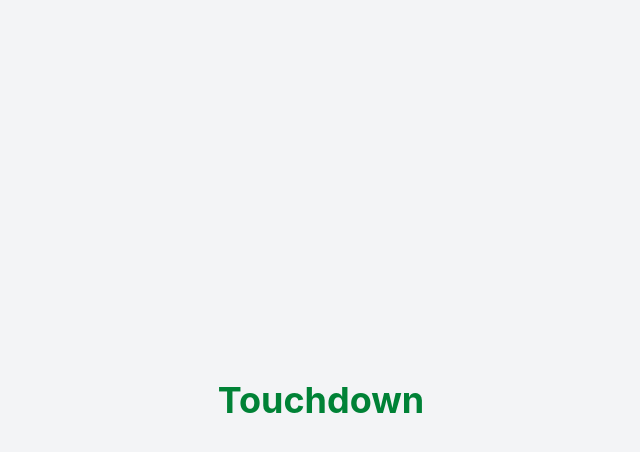
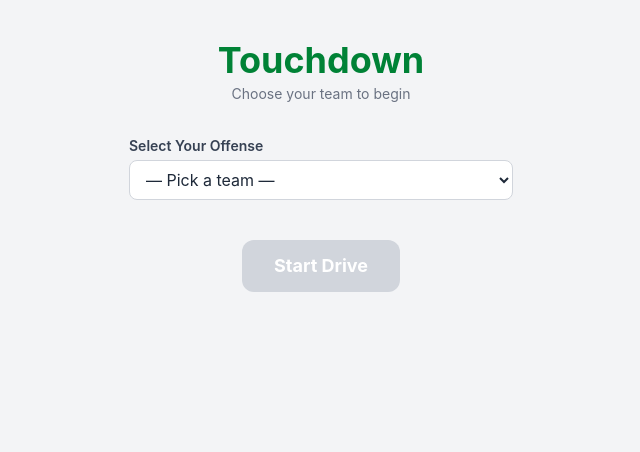
Before and after one commit to TwoEyedHuman/touchdown, a React (Vite) app: page / in a window 1280 px wide. Shown: the top 452 px of the page, without its empty margins (319-959 px from the left). Built offline with nearby package versions, Linux system fonts and the light colour scheme.

Commit message:
feat: implement story 3.1 — team selector screen

```diff
--- a/src/App.jsx
+++ b/src/App.jsx
@@ -1,7 +1,30 @@
+import { useState } from 'react'
+import { TeamSelector } from './components/TeamSelector.jsx'
+
 function App() {
+  const [screen, setScreen] = useState('team-select')
+  const [offenseTeam, setOffenseTeam] = useState(null)
+  const [defenseTeam, setDefenseTeam] = useState(null)
+
+  function handleStart(offense, defense) {
+    setOffenseTeam(offense)
+    setDefenseTeam(defense)
+    setScreen('game')
+  }
+
+  if (screen === 'team-select') {
+    return <TeamSelector onStart={handleStart} />
+  }
+
   return (
     <div className="min-h-screen bg-gray-100 flex items-center justify-center">
-      <h1 className="text-4xl font-bold text-green-700">Touchdown</h1>
+      <div className="text-center">
+        <h1 className="text-2xl font-bold text-green-700">Drive starting…</h1>
+        <p className="text-gray-500 mt-2">
+          {offenseTeam?.year} {offenseTeam?.city} {offenseTeam?.name} vs{' '}
+          {defenseTeam?.year} {defenseTeam?.city} {defenseTeam?.name}
+        </p>
+      </div>
     </div>
   )
 }
--- /dev/null
+++ b/src/components/TeamSelector.jsx
@@ -0,0 +1,126 @@
+import { useState } from 'react'
+import { teams } from '../config/teams.js'
+
+const OFFENSE_STAT_LABELS = {
+  runAttack: 'Run Attack',
+  passAttack: 'Pass Attack',
+  olStrength: 'OL Strength',
+  skillPlayers: 'Skill Players',
+}
+
+const DEFENSE_STAT_LABELS = {
+  runStop: 'Run Stop',
+  passCoverage: 'Pass Coverage',
+  passRush: 'Pass Rush',
+  secondary: 'Secondary',
+}
+
+function RatingBar({ label, value }) {
+  return (
+    <div className="mb-1">
+      <div className="flex justify-between text-xs mb-0.5">
+        <span className="text-gray-600">{label}</span>
+        <span className="font-semibold text-gray-800">{value}</span>
+      </div>
+      <div className="h-2 bg-gray-200 rounded-full overflow-hidden">
+        <div
+          className="h-2 bg-green-600 rounded-full"
+          style={{ width: `${value}%` }}
+        />
+      </div>
+    </div>
+  )
+}
+
+function TeamCard({ team, side }) {
+  const stats = side === 'offense' ? team.offense : team.defense
+  const labels = side === 'offense' ? OFFENSE_STAT_LABELS : DEFENSE_STAT_LABELS
+  const accentClass = side === 'offense' ? 'bg-blue-600' : 'bg-red-600'
+
+  return (
+    <div className="bg-white rounded-2xl shadow-md p-5 flex flex-col gap-3 w-full max-w-sm mx-auto">
+      <div className={`${accentClass} text-white rounded-xl px-4 py-2 text-center`}>
+        <p className="text-xs uppercase tracking-widest opacity-80">
+          {side === 'offense' ? 'Your Offense' : 'Opponent Defense'}
+        </p>
+        <p className="text-xl font-bold">
+          {team.city} {team.name}
+        </p>
+        <p className="text-sm opacity-80">{team.year}</p>
+      </div>
+      <div>
+        {Object.entries(stats).map(([key, value]) => (
+          <RatingBar key={key} label={labels[key]} value={value} />
+        ))}
+      </div>
+    </div>
+  )
+}
+
+function pickDefense(offenseId) {
+  const pool = teams.filter((t) => t.id !== offenseId)
+  return pool[Math.floor(Math.random() * pool.length)]
+}
+
+export function TeamSelector({ onStart }) {
+  const [offenseId, setOffenseId] = useState('')
+  const [defenseTeam, setDefenseTeam] = useState(null)
+
+  const offenseTeam = teams.find((t) => t.id === offenseId) ?? null
+
+  function handleOffenseChange(e) {
+    const id = e.target.value
+    setOffenseId(id)
+    setDefenseTeam(id ? pickDefense(id) : null)
+  }
+
+  function handleStart() {
+    if (offenseTeam && defenseTeam) {
+      onStart(offenseTeam, defenseTeam)
+    }
+  }
+
+  return (
+    <div className="min-h-screen bg-gray-100 flex flex-col items-center justify-start px-4 py-10 gap-8">
+      <div className="text-center">
+        <h1 className="text-4xl font-bold text-green-700 mb-1">Touchdown</h1>
+        <p className="text-gray-500 text-sm">Choose your team to begin</p>
+      </div>
+
+      <div className="w-full max-w-sm">
+        <label htmlFor="offense-select" className="block text-sm font-semibold text-gray-700 mb-1">
+          Select Your Offense
+        </label>
+        <select
+          id="offense-select"
+          value={offenseId}
+          onChange={handleOffenseChange}
+          className="w-full border border-gray-300 rounded-lg px-3 py-2 bg-white text-gray-800 focus:outline-none focus:ring-2 focus:ring-green-500"
+        >
+          <option value="">— Pick a team —</option>
+          {teams.map((t) => (
+            <option key={t.id} value={t.id}>
+              {t.year} {t.city} {t.name}
+            </option>
+          ))}
+        </select>
+      </div>
+
+      {offenseTeam && defenseTeam && (
+        <div className="flex flex-col sm:flex-row gap-6 w-full justify-center">
+          <TeamCard team={offenseTeam} side="offense" />
+          <TeamCard team={defenseTeam} side="defense" />
+        </div>
+      )}
+
+      <button
+        onClick={handleStart}
+        disabled={!offenseTeam}
+        className="mt-2 px-8 py-3 rounded-xl text-white font-bold text-lg transition-colors
+          bg-green-700 hover:bg-green-800 disabled:bg-gray-300 disabled:cursor-not-allowed"
+      >
+        Start Drive
+      </button>
+    </div>
+  )
+}
```
